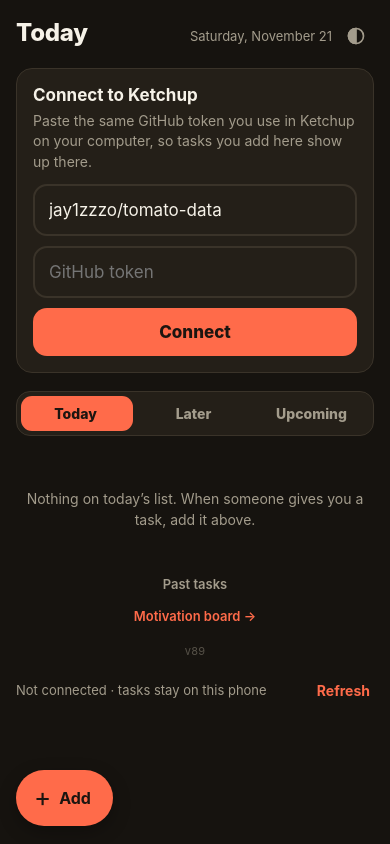
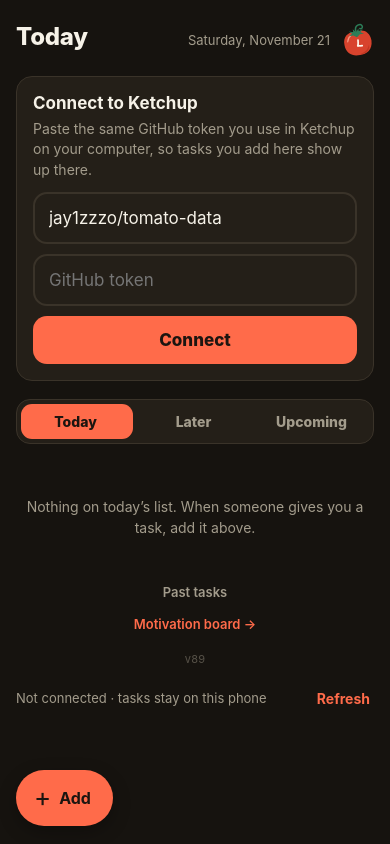
Before and after one commit to jay1zzzo/tomato-timer, a plain HTML site: page phone.html in a window 390 px wide. Drawn offline with Linux system fonts and the light colour scheme.

Commit message:
Phone: the Look button is the Ketchup tomato (no background)
Co-Authored-By: Claude Opus 5.5 <noreply@anthropic.com>

```diff
--- a/phone.html
+++ b/phone.html
@@ -293,6 +293,11 @@ applyLook();
 
   /* Look settings sheet */
   .cog { border: none; background: transparent; color: var(--muted); width: 36px; height: 36px; padding: 0; margin-left: 6px; display: inline-flex; align-items: center; justify-content: center; vertical-align: middle; }
+  .cog.logo { width: 44px; height: 44px; margin-right: -6px; }
+  .cog.logo svg { transition: transform .15s ease; }
+  .cog.logo:active svg { transform: scale(.9) rotate(-6deg); }
+  /* On the red Tomato look the red tomato needs a light ring to stand out. */
+  html[data-look=tomato]:not([data-mode=dark]) .cog.logo svg { filter: drop-shadow(0 0 0 #fff) drop-shadow(0 0 1.5px #fff8f0) drop-shadow(0 0 1.5px #fff8f0); }
   .hdr-r { display: flex; align-items: center; }
   .sheet-bg { position: fixed; inset: 0; z-index: 20; background: rgba(0,0,0,.45); display: none; }
   .sheet-bg.on { display: block; }
@@ -308,7 +313,7 @@ applyLook();
 </style>
 </head>
 <body>
-<header><h1>Today</h1><div class="hdr-r"><div class="date" id="date"></div><button class="cog" id="lookOpen" type="button" aria-label="Look: colour and light or dark"><svg viewBox="0 0 24 24" width="20" height="20" fill="none" stroke="currentColor" stroke-width="2" stroke-linecap="round" aria-hidden="true"><circle cx="12" cy="12" r="9"/><path d="M12 3a9 9 0 0 0 0 18z" fill="currentColor"/></svg></button></div></header>
+<header><h1>Today</h1><div class="hdr-r"><div class="date" id="date"></div><button class="cog logo" id="lookOpen" type="button" aria-label="Look: colours and light or dark"><svg viewBox="-34 -42 68 72" width="34" height="34" aria-hidden="true"><g transform="rotate(-10)"><path d="M0-22C11-29 29-21 29 0 28 20 14 27 0 26-15 27-29 19-29 0-30-21-12-28 0-22z" fill="#d8432d"/><path d="M22 8c-3 9-11 15-21 16 12 3 22-5 21-16z" fill="#bf3722"/><path d="M-21-6q2-9 9-12" fill="none" stroke="#f39a84" stroke-width="2.6" stroke-linecap="round"/><path d="M0-24q-2-10 6-13 9-2 9 5-1 5-6 3" fill="none" stroke="#2c7d58" stroke-width="3.2" stroke-linecap="round"/><path d="M0-23l6-7 0 6 9-3-6 6 7 4-9 0-7 5-7-5-9 0 7-4-6-6 9 3 0-6z" fill="#2c7d58"/></g><path d="M0 6q.6-6 0-12M0 6q5 .6 9 0" fill="none" stroke="#fff6ea" stroke-width="3.6" stroke-linecap="round"/><circle cx="0" cy="6" r="2.4" fill="#fff6ea"/></svg></button></div></header>
 
 <section class="setup" id="setup" hidden>
   <h2>Connect to Ketchup</h2>
```
